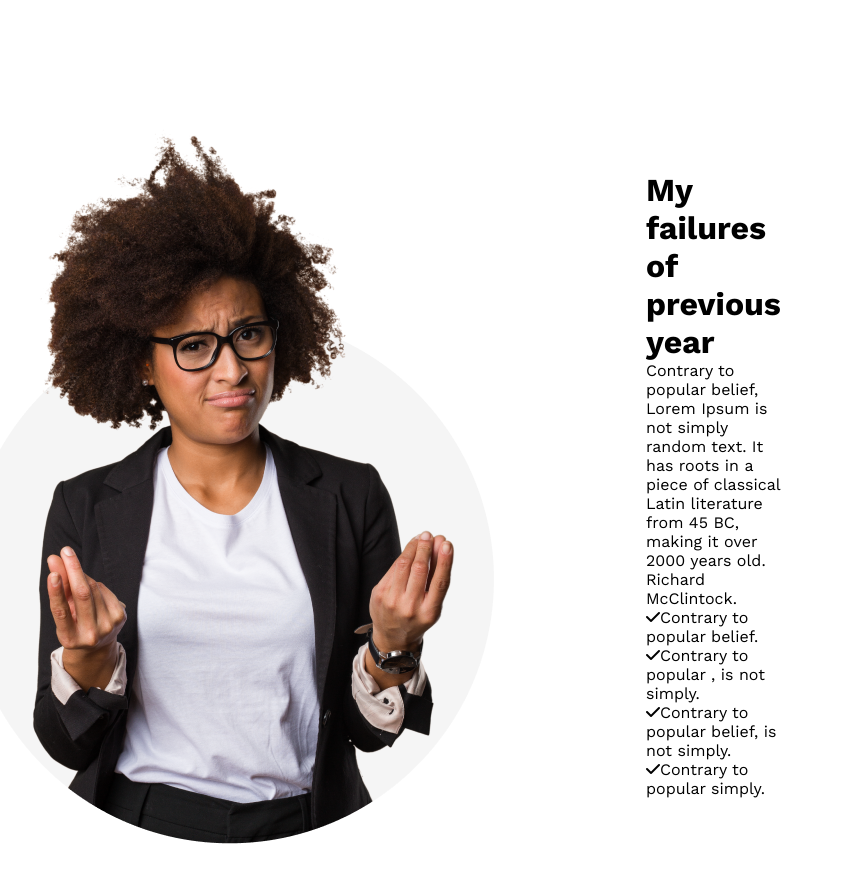
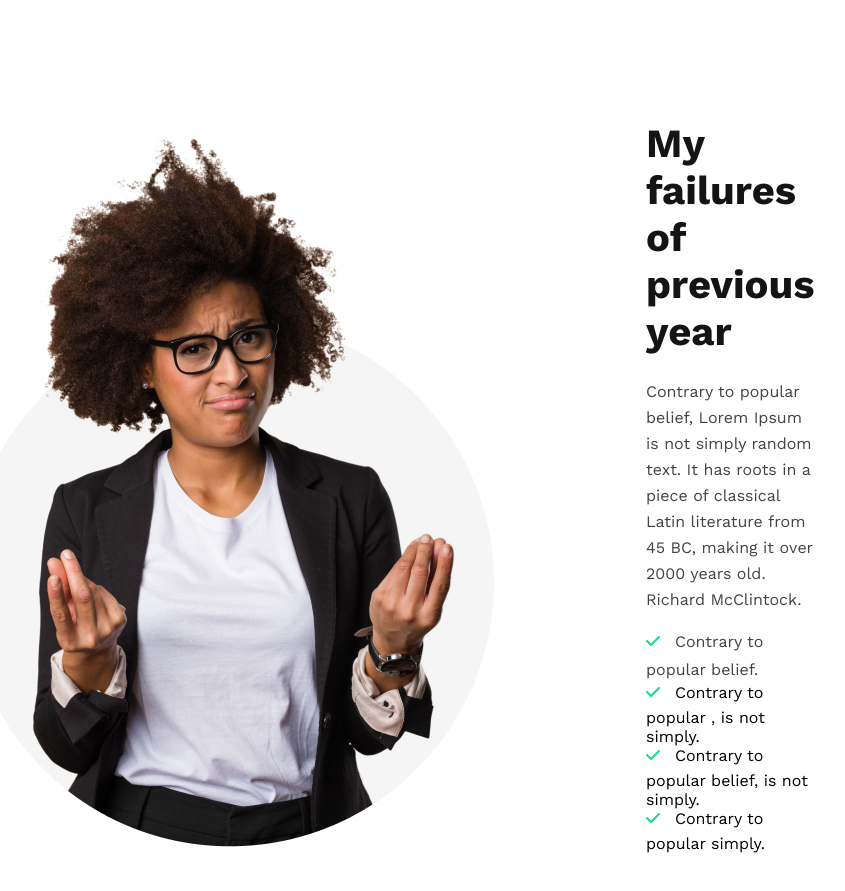
Before and after one commit to Md-Shakhawat-Hosen/my-plan-module-05, a plain HTML site: page index.html in a window 1280 px wide. Shown: the part 820-1711 px from the top of the page, without its empty margins (287-1132 px from the left). Drawn offline with nearby package versions, Linux system fonts and the light colour scheme.

Commit message:
added color and font awesome

```diff
--- a/index.html
+++ b/index.html
@@ -33,9 +33,9 @@
                     <img src="./images/person.png" alt="">
             </div>
             <div class="main-content-right">
-                <h1>My failures of previous year</h1>
-                <p>Contrary to popular belief, Lorem Ipsum is not simply random text. It has roots in a piece of classical Latin literature from 45 BC, making it over 2000 years old. Richard McClintock.</p>
-                <p><i class="fa-solid fa-check"></i>Contrary to popular belief.</p>
+                <h1 class="right-title">My failures of previous year</h1>
+                <p class="right-des">Contrary to popular belief, Lorem Ipsum is not simply random text. It has roots in a piece of classical Latin literature from 45 BC, making it over 2000 years old. Richard McClintock.</p>
+                <p class="right-info"><i class="fa-solid fa-check"></i>Contrary to popular belief.</p>
                 <p><i class="fa-solid fa-check"></i>Contrary to popular , is not simply.</p>
                 <p><i class="fa-solid fa-check"></i>Contrary to popular belief, is not simply.</p>
                 <p><i class="fa-solid fa-check"></i>Contrary to popular simply.</p>
--- a/styles/style.css
+++ b/styles/style.css
@@ -52,7 +52,7 @@ header {
 }
 
 /* main content start */
-.main-content{
+.main-content {
   display: flex;
   justify-content: space-around;
   align-items: center;
@@ -60,10 +60,37 @@ header {
   padding: 140px 230px;
 }
 
-.main-content-left{
-
+.main-content-left {
 }
-.main-content-right{
+.main-content-right {
   width: 420px;
 }
+.right-title {
+  color: #151414;
+  font-family: Work Sans;
+  font-size: 40px;
+  font-weight: 700;
+  margin-bottom: 24px;
+}
+.right-des {
+  color: #444343;
+  font-family: Work Sans;
+  font-size: 16px;
+  font-weight: 400;
+  line-height: 26px;
+  margin-bottom: 16px;
+}
+.right-info {
+  color: #444343;
+  font-family: Work Sans;
+  font-size: 16px;
+  font-weight: 400;
+  line-height: 26px;
+}
+.fa-check {
+  color: #16d887;
+  width: 24px;
+  height: 24px;
+  margin-right: 5px;
+}
 /* main content end */
```
Lines whose indentation alone changed are shown as unchanged.
